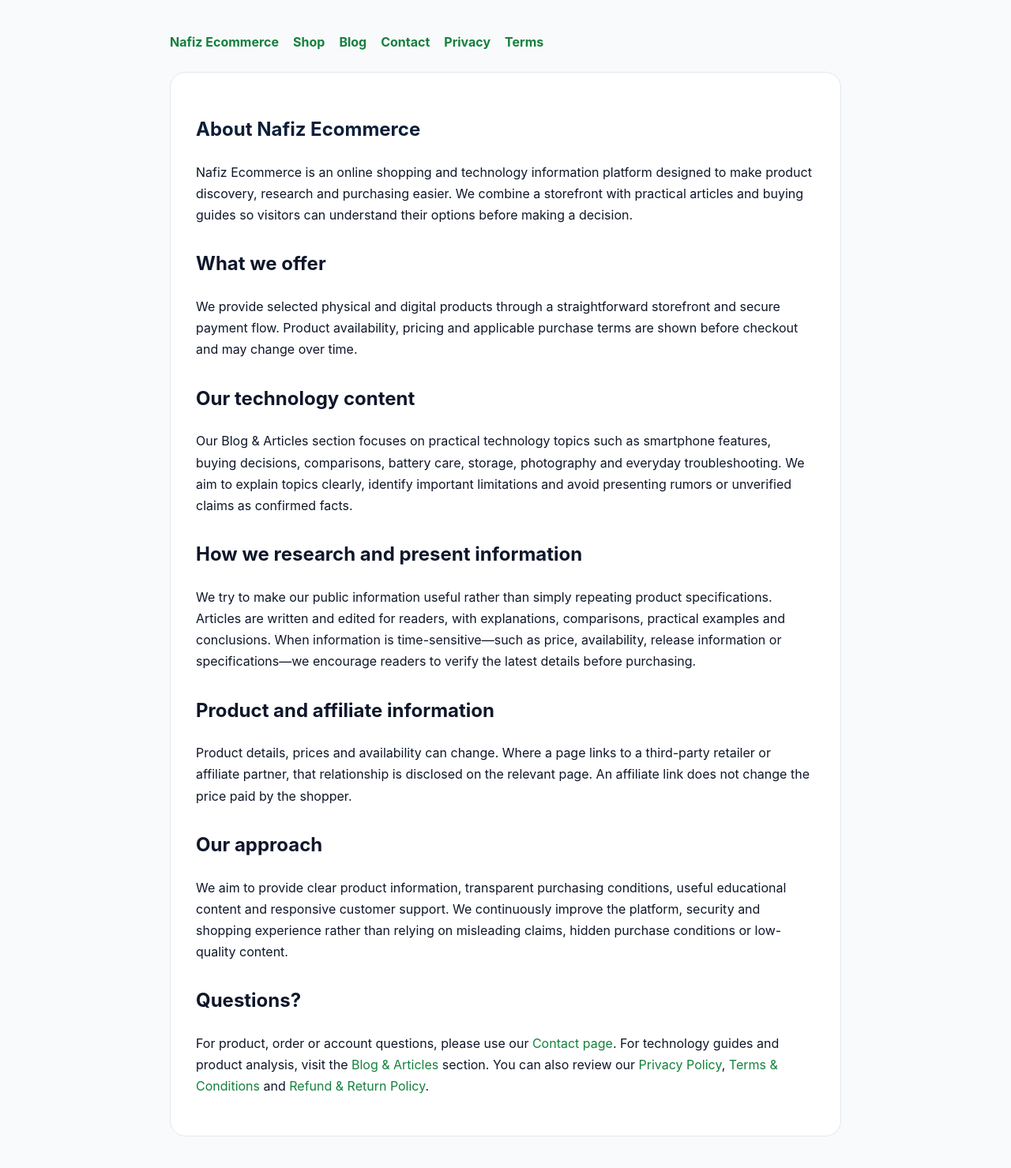
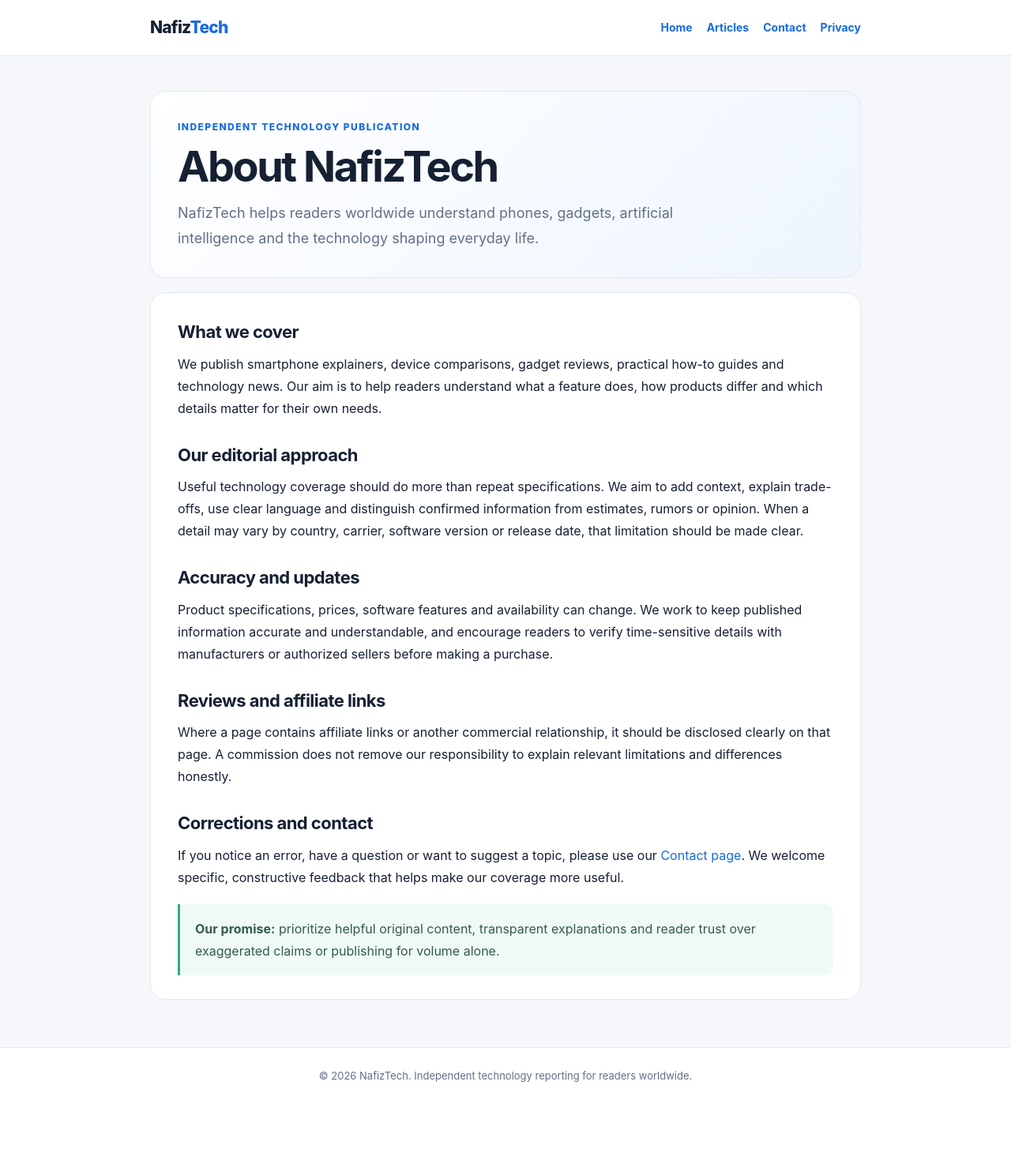
Before and after one commit to nafizahmed12/nafiz-ahmed12s, a Flask app: page /about in a window 1280 px wide. Shown: the whole page at 79% size. After the commit the page ends 1370 px from the top, so only its background shows below. Run offline with Flask 3, Linux system fonts and the light colour scheme; parts of the project's set-up code (start-up, migrations or seed data) failed here and were passed over.

Commit message:
Align About page with NafizTech publisher identity (#247)
* test: add global tech publisher branding regressions

* feat: align about page with global tech publisher

* test: correct publisher copy assertion

* test: fix publisher branding assertion

```diff
--- a/templates/about.html
+++ b/templates/about.html
@@ -1,11 +1,80 @@
 <!doctype html>
 <html lang="en">
-<head><meta charset="utf-8"><meta name="viewport" content="width=device-width,initial-scale=1"><meta name="description" content="Learn about Nafiz Ecommerce, our shopping platform, technology guides, product analysis and customer support approach."><link rel="canonical" href="{{request.url}}"><meta name="robots" content="index,follow"><title>About Us | Nafiz Ecommerce</title><style>body{margin:0;background:#f8fafc;color:#0f172a;font-family:Inter,system-ui,sans-serif;line-height:1.7}.wrap{max-width:850px;margin:0 auto;padding:40px 20px}.card{background:#fff;border:1px solid #e2e8f0;border-radius:20px;padding:32px}a{color:#15803d;text-decoration:none}.nav{margin-bottom:24px}.nav a{margin-right:18px;font-weight:700}.muted{color:#64748b}h1{color:#0b1f3a}h2{margin-top:28px}</style></head>
-<body><main class="wrap"><nav class="nav" aria-label="Primary"><a href="{{ url_for('home') }}">Nafiz Ecommerce</a><a href="{{ url_for('shop_ui.shop') }}">Shop</a><a href="{{ url_for('blog.blog_index') }}">Blog</a><a href="{{ url_for('contact') }}">Contact</a><a href="{{ url_for('privacy_policy') }}">Privacy</a><a href="{{ url_for('terms') }}">Terms</a></nav>
-<section class="card"><h1>About Nafiz Ecommerce</h1><p>Nafiz Ecommerce is an online shopping and technology information platform designed to make product discovery, research and purchasing easier. We combine a storefront with practical articles and buying guides so visitors can understand their options before making a decision.</p>
-<h2>What we offer</h2><p>We provide selected physical and digital products through a straightforward storefront and secure payment flow. Product availability, pricing and applicable purchase terms are shown before checkout and may change over time.</p>
-<h2>Our technology content</h2><p>Our Blog &amp; Articles section focuses on practical technology topics such as smartphone features, buying decisions, comparisons, battery care, storage, photography and everyday troubleshooting. We aim to explain topics clearly, identify important limitations and avoid presenting rumors or unverified claims as confirmed facts.</p>
-<h2>How we research and present information</h2><p>We try to make our public information useful rather than simply repeating product specifications. Articles are written and edited for readers, with explanations, comparisons, practical examples and conclusions. When information is time-sensitive—such as price, availability, release information or specifications—we encourage readers to verify the latest details before purchasing.</p>
-<h2>Product and affiliate information</h2><p>Product details, prices and availability can change. Where a page links to a third-party retailer or affiliate partner, that relationship is disclosed on the relevant page. An affiliate link does not change the price paid by the shopper.</p>
-<h2>Our approach</h2><p>We aim to provide clear product information, transparent purchasing conditions, useful educational content and responsive customer support. We continuously improve the platform, security and shopping experience rather than relying on misleading claims, hidden purchase conditions or low-quality content.</p>
-<h2>Questions?</h2><p>For product, order or account questions, please use our <a href="{{ url_for('contact') }}">Contact page</a>. For technology guides and product analysis, visit the <a href="{{ url_for('blog.blog_index') }}">Blog &amp; Articles</a> section. You can also review our <a href="{{ url_for('privacy_policy') }}">Privacy Policy</a>, <a href="{{ url_for('terms') }}">Terms &amp; Conditions</a> and <a href="{{ url_for('refund_policy') }}">Refund &amp; Return Policy</a>.</p></section></main></body></html>
+<head>
+  <meta charset="utf-8">
+  <meta name="viewport" content="width=device-width, initial-scale=1">
+  <meta name="description" content="Learn about NafizTech, an independent technology publication covering phones, gadgets, AI and practical technology guides for readers worldwide.">
+  <meta name="robots" content="index,follow">
+  <link rel="canonical" href="{{ url_for('about', _external=True) }}">
+  <meta property="og:type" content="website">
+  <meta property="og:site_name" content="NafizTech">
+  <meta property="og:title" content="About NafizTech | Global Technology Publication">
+  <meta property="og:description" content="Our editorial mission, research approach and standards for useful technology coverage.">
+  <meta property="og:url" content="{{ url_for('about', _external=True) }}">
+  <title>About NafizTech | Global Technology Publication</title>
+  <link rel="icon" type="image/svg+xml" href="{{ url_for('static', filename='favicon.svg') }}">
+  <style>
+    :root{color-scheme:light;--ink:#152033;--muted:#617087;--line:#e3e9f0;--paper:#f5f7fb;--white:#fff;--accent:#176bdf;--max:900px}
+    *{box-sizing:border-box}
+    body{margin:0;background:var(--paper);color:var(--ink);font-family:Inter,ui-sans-serif,system-ui,-apple-system,BlinkMacSystemFont,"Segoe UI",sans-serif;line-height:1.75}
+    a{color:var(--accent);text-decoration:none}
+    a:focus-visible{outline:3px solid #f4b942;outline-offset:4px}
+    .header{background:#fff;border-bottom:1px solid var(--line)}
+    .nav{width:min(var(--max),calc(100% - 36px));min-height:70px;margin:auto;display:flex;align-items:center;justify-content:space-between;gap:20px}
+    .brand{font-size:21px;font-weight:850;letter-spacing:-.8px;color:var(--ink);white-space:nowrap}
+    .brand span{color:var(--accent)}
+    .links{display:flex;flex-wrap:wrap;gap:18px;font-size:14px;font-weight:700}
+    main{width:min(var(--max),calc(100% - 36px));margin:44px auto 60px}
+    .intro{padding:34px;background:linear-gradient(135deg,#fff,#eef5ff);border:1px solid var(--line);border-radius:20px}
+    .eyebrow{font-size:12px;font-weight:850;letter-spacing:.12em;text-transform:uppercase;color:var(--accent)}
+    h1{font-size:clamp(34px,6vw,54px);line-height:1.1;letter-spacing:-.045em;margin:10px 0 14px}
+    .lead{font-size:18px;color:var(--muted);margin:0;max-width:720px}
+    .content{padding:30px 34px;margin-top:18px;background:#fff;border:1px solid var(--line);border-radius:20px}
+    h2{font-size:22px;letter-spacing:-.025em;margin:26px 0 7px}
+    h2:first-child{margin-top:0}
+    p{margin:0 0 13px}
+    .standards{padding:17px 19px;border-left:3px solid #36a980;border-radius:0 10px 10px 0;background:#effaf5;color:#345b4c;margin-top:20px}
+    footer{border-top:1px solid var(--line);background:#fff;padding:24px 18px;text-align:center;color:var(--muted);font-size:13px}
+    @media(max-width:600px){.nav{align-items:flex-start;flex-direction:column;justify-content:center;padding:13px 0}.links{gap:12px}.intro,.content{padding:22px}main{margin-top:25px}}
+  </style>
+</head>
+<body>
+<header class="header">
+  <nav class="nav" aria-label="Primary navigation">
+    <a class="brand" href="{{ url_for('home') }}">Nafiz<span>Tech</span></a>
+    <div class="links">
+      <a href="{{ url_for('home') }}">Home</a>
+      <a href="{{ url_for('blog.blog_index') }}">Articles</a>
+      <a href="{{ url_for('contact') }}">Contact</a>
+      <a href="{{ url_for('privacy_policy') }}">Privacy</a>
+    </div>
+  </nav>
+</header>
+<main>
+  <section class="intro">
+    <div class="eyebrow">Independent technology publication</div>
+    <h1>About NafizTech</h1>
+    <p class="lead">NafizTech helps readers worldwide understand phones, gadgets, artificial intelligence and the technology shaping everyday life.</p>
+  </section>
+  <article class="content">
+    <h2>What we cover</h2>
+    <p>We publish smartphone explainers, device comparisons, gadget reviews, practical how-to guides and technology news. Our aim is to help readers understand what a feature does, how products differ and which details matter for their own needs.</p>
+
+    <h2>Our editorial approach</h2>
+    <p>Useful technology coverage should do more than repeat specifications. We aim to add context, explain trade-offs, use clear language and distinguish confirmed information from estimates, rumors or opinion. When a detail may vary by country, carrier, software version or release date, that limitation should be made clear.</p>
+
+    <h2>Accuracy and updates</h2>
+    <p>Product specifications, prices, software features and availability can change. We work to keep published information accurate and understandable, and encourage readers to verify time-sensitive details with manufacturers or authorized sellers before making a purchase.</p>
+
+    <h2>Reviews and affiliate links</h2>
+    <p>Where a page contains affiliate links or another commercial relationship, it should be disclosed clearly on that page. A commission does not remove our responsibility to explain relevant limitations and differences honestly.</p>
+
+    <h2>Corrections and contact</h2>
+    <p>If you notice an error, have a question or want to suggest a topic, please use our <a href="{{ url_for('contact') }}">Contact page</a>. We welcome specific, constructive feedback that helps make our coverage more useful.</p>
+
+    <div class="standards"><strong>Our promise:</strong> prioritize helpful original content, transparent explanations and reader trust over exaggerated claims or publishing for volume alone.</div>
+  </article>
+</main>
+<footer>© {{ now_year if now_year is defined else 2026 }} NafizTech. Independent technology reporting for readers worldwide.</footer>
+</body>
+</html>
```
Also changed, not shown: tests/test_publisher_branding.py (added, +25 -0 lines).
